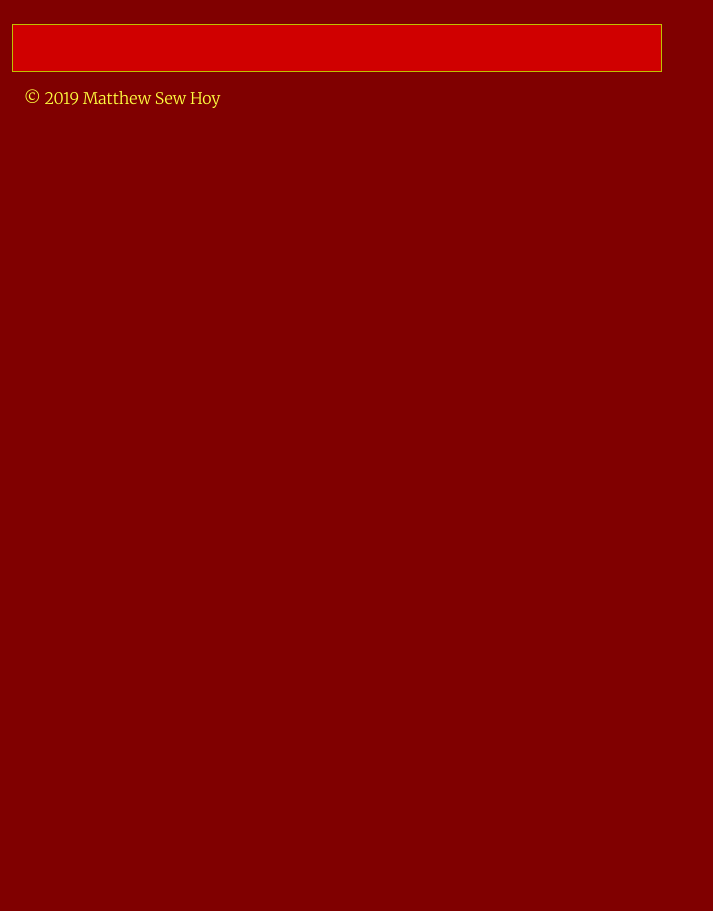
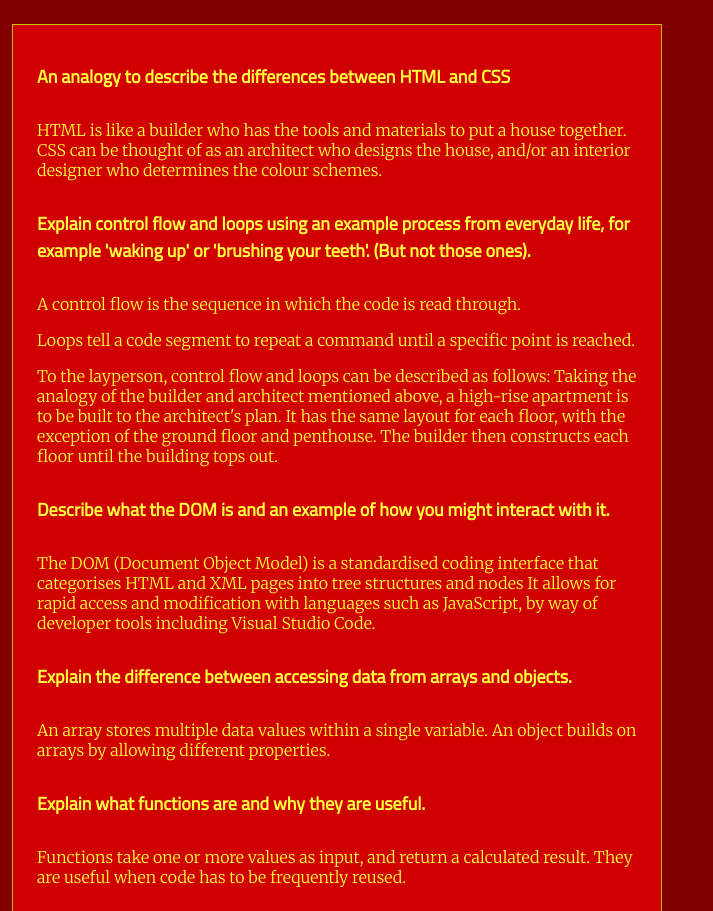
Before and after one commit to mktsewhoy/mktsewhoy.github.io, a plain HTML site: page blog/sprint-3-technical.html in a window 1280 px wide. Shown: the part 220-1131 px from the top of the page, without its empty margins (0-713 px from the left). Before the commit the page ends 800 px from the top, so only its background shows below. Drawn offline with Linux system fonts and the light colour scheme.

Commit message:
Complete Sprint 3 Tech.

```diff
--- a/blog/sprint-3-technical.html
+++ b/blog/sprint-3-technical.html
@@ -19,8 +19,24 @@
         <h1>Sprint 3 Technical</h1>
         <h2></h2>
         <div class=pbox>
-            <h5></h5>
-            <p></p>
+            <h5>An analogy to describe the differences between HTML and CSS</h5>
+            <p>HTML is like a builder who has the tools and materials to put a house together.
+                CSS can be thought of as an architect who designs the house, and/or an interior designer who determines the colour schemes.</p>
+            <h5>Explain control flow and loops using an example process from everyday life, for example 'waking up' or 'brushing your teeth'. (But not those ones).</h5>
+            <p>A control flow is the sequence in which the code is read through.</p>
+            <p>Loops tell a code segment to repeat a command until a specific point is reached.</p>
+            <p>To the layperson, control flow and loops can be described as follows:
+                Taking the analogy of the builder and architect mentioned above, a high-rise apartment is to be built to the architect's plan.
+                It has the same layout for each floor, with the exception of the ground floor and penthouse.
+                The builder then constructs each floor until the building tops out.
+            </p>
+            <h5>Describe what the DOM is and an example of how you might interact with it.</h5>
+            <p>The DOM (Document Object Model) is a standardised coding interface that categorises HTML and XML pages into tree structures and nodes
+                It allows for rapid access and modification with languages such as JavaScript, by way of developer tools including Visual Studio Code.</p>
+            <h5>Explain the difference between accessing data from arrays and objects.</h5>
+            <p>An array stores multiple data values within a single variable. An object builds on arrays by allowing different properties.</p>
+            <h5>Explain what functions are and why they are useful.</h5>
+            <p>Functions take one or more values as input, and return a calculated result. They are useful when code has to be frequently reused.</p>
         </div>
 
         <footer>
```
